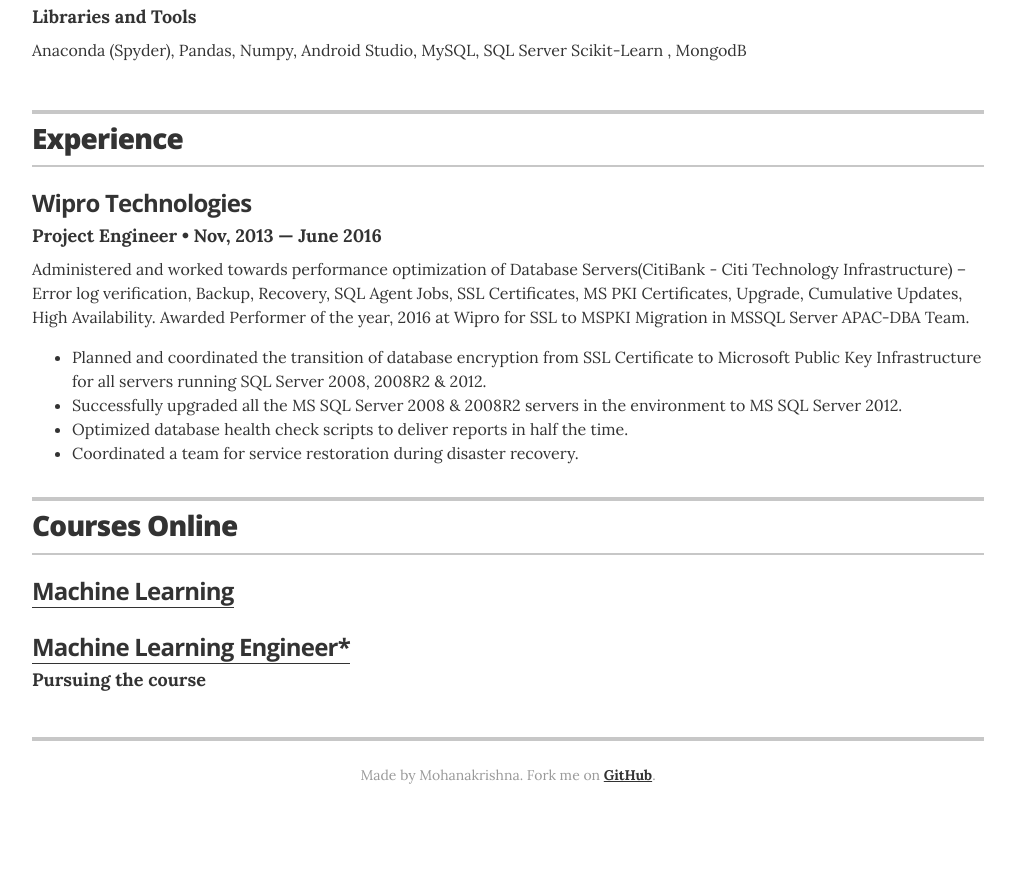
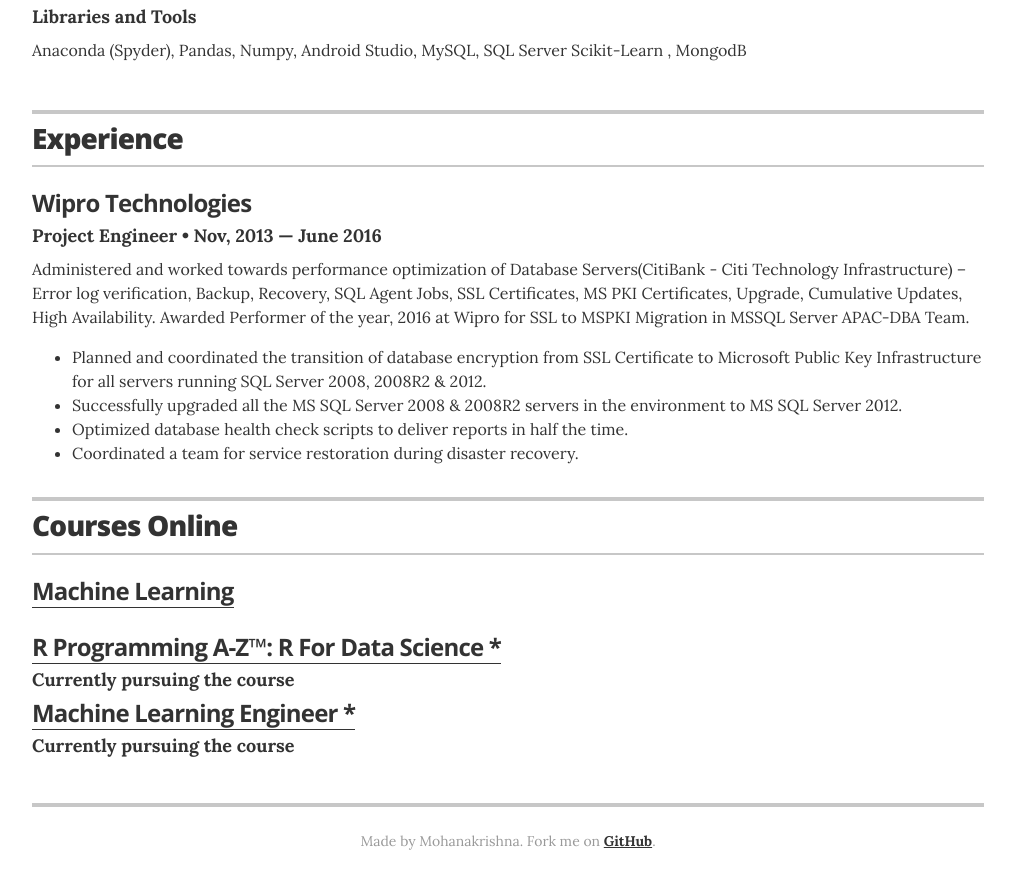
Before and after one commit to mohanakrishnavh/mohanakrishnavh.github.io, a Jekyll site: the page index.html, which Jekyll copies as it is, in a window 1280 px wide and 900 px high, scrolled down 2878 px. Shown: the top 889 px of the window, without its empty margins (132-1147 px from the left). Built offline with Jekyll 4.4.1, drawn with Linux system fonts in a browser that asks for light colours; before the commit the page ends 3712 px from its top, so only the background shows below that.

Commit message:
Update index.html

```diff
--- a/index.html
+++ b/index.html
@@ -298,8 +298,12 @@ to learn from the training set and reported accuracy on the test set for differe
         </div>
 
        	  <div class="resume-item">
-          <h3 class="resume-item-title"><a href="https://www.udacity.com/course/machine-learning-engineer-nanodegree--nd009">Machine Learning Engineer*</a></h3>
-          <h4 class="resume-item-details">Pursuing the course</h4>
+          <h3 class="resume-item-title"><a href="https://www.udemy.com/r-programming/learn/v4/content">R Programming A-Z™: R For Data Science *</a></h3>
+          <h4 class="resume-item-details">Currently pursuing the course</h4>
+
+	<div class="resume-item">
+          <h3 class="resume-item-title"><a href="https://www.udacity.com/course/machine-learning-engineer-nanodegree--nd009">Machine Learning Engineer *</a></h3>
+          <h4 class="resume-item-details">Currently pursuing the course</h4>
 
         </div>
 
```
